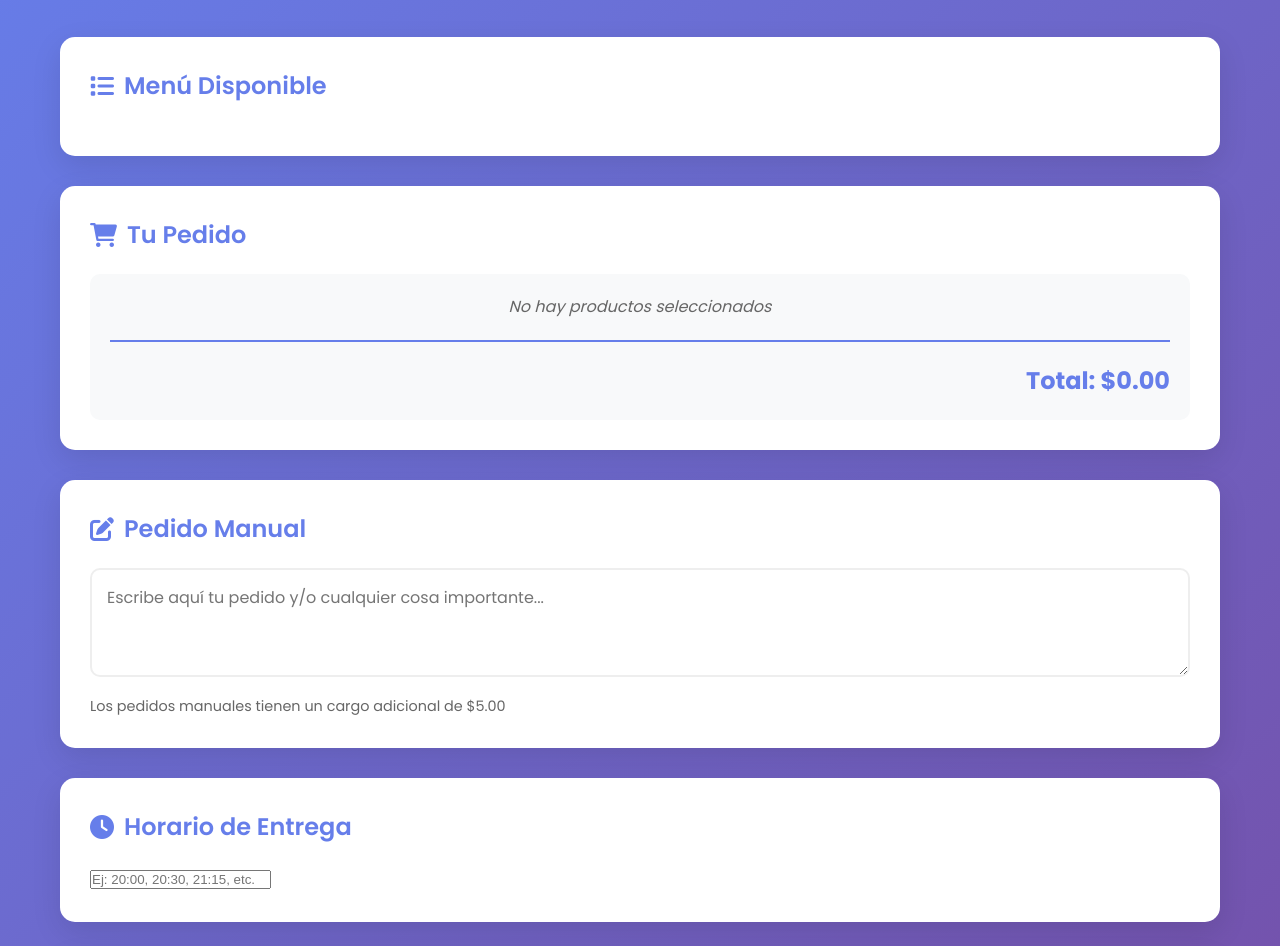
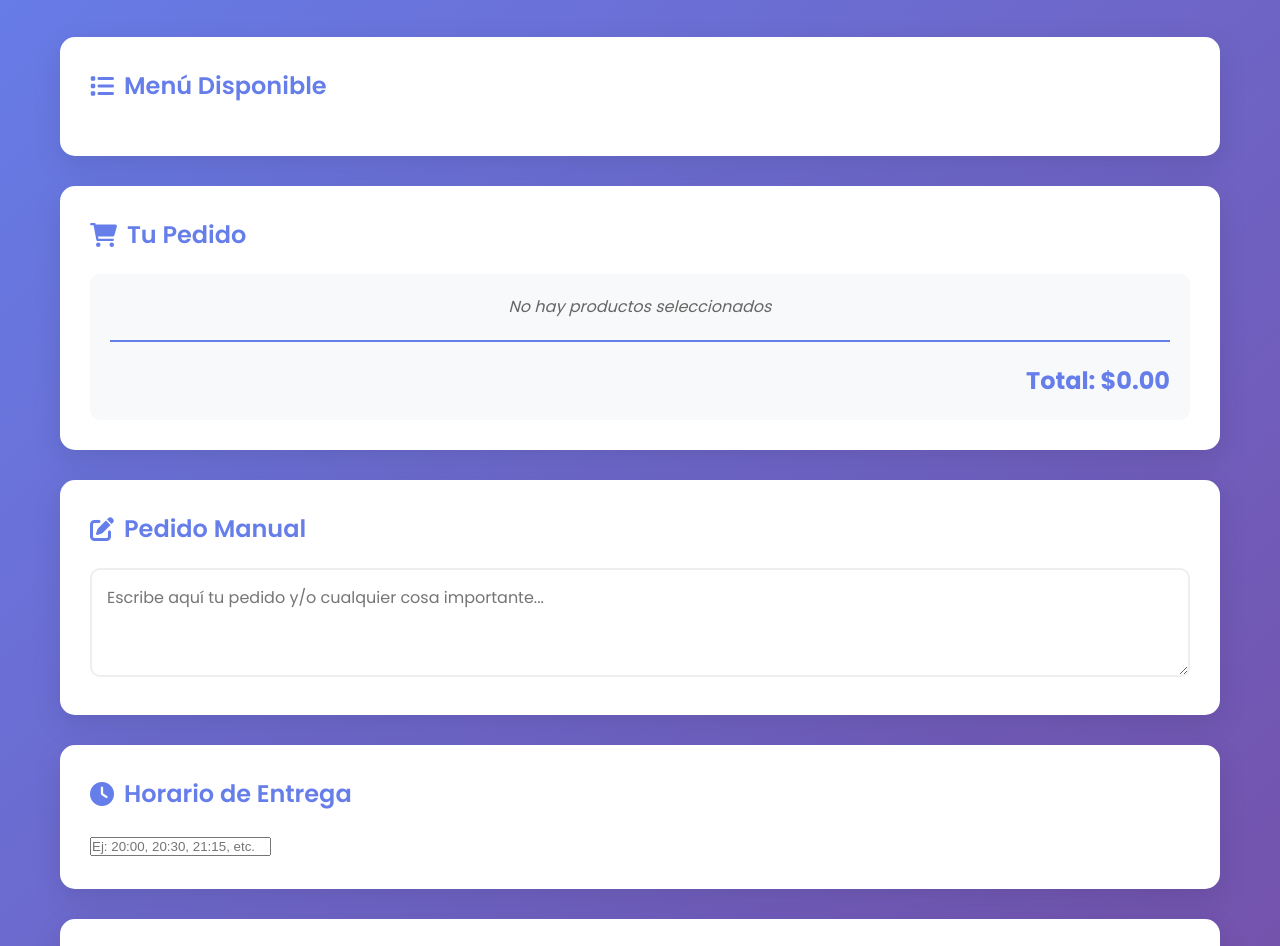
Before and after one commit to blorr04/LaFamilia.Rotiseria, a website: page public/index.html in a window 1280 px wide. Shown: the part 125-1071 px from the top of the page. Drawn offline with Linux system fonts and the light colour scheme; no server answers.

Commit message:
Actualizo formulario y backend: aclaraciones y mejoras

```diff
--- a/public/index.html
+++ b/public/index.html
@@ -46,8 +46,7 @@
                     placeholder="Escribe aquí tu pedido y/o cualquier cosa importante..."
                     rows="3"
                 ></textarea>
-                <small>Los pedidos manuales tienen un cargo adicional de $5.00</small>
-            </div>
+                            </div>
         </section>
 
         <!-- Información de Entrega -->
```
